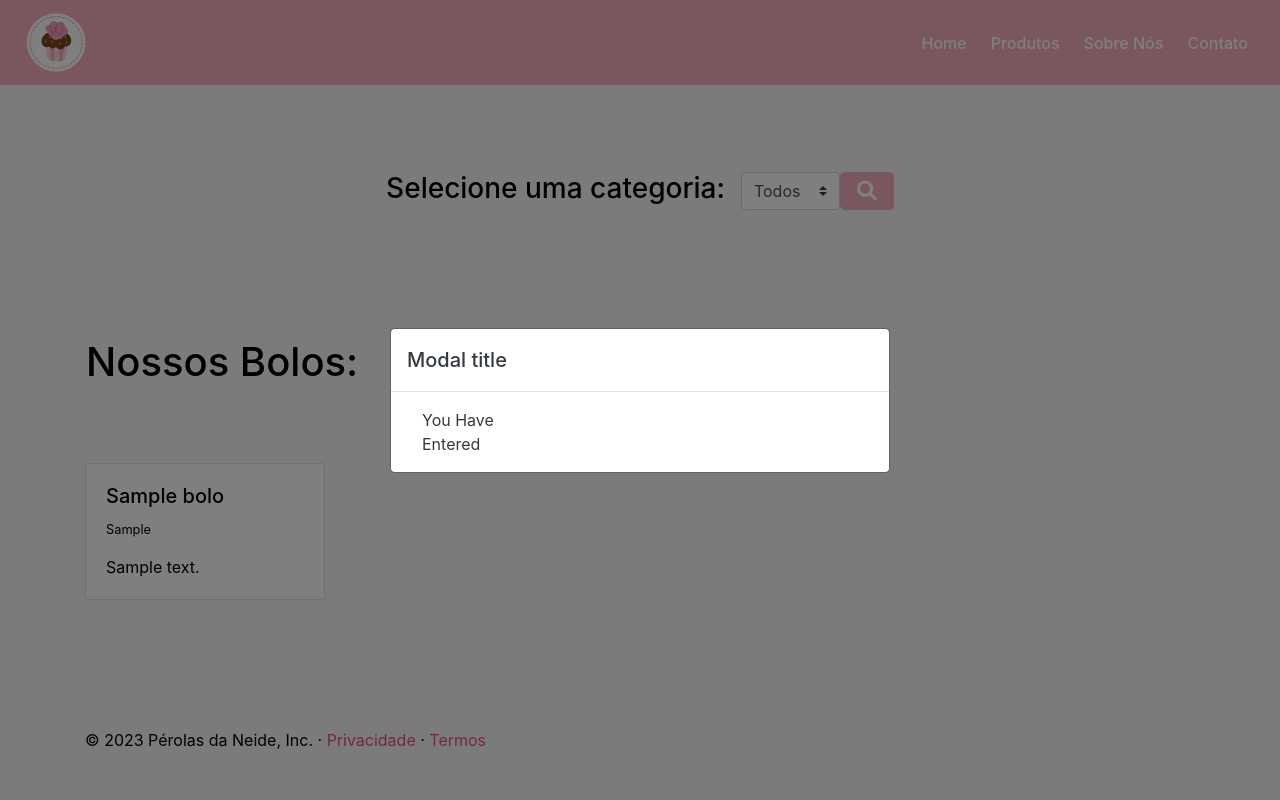
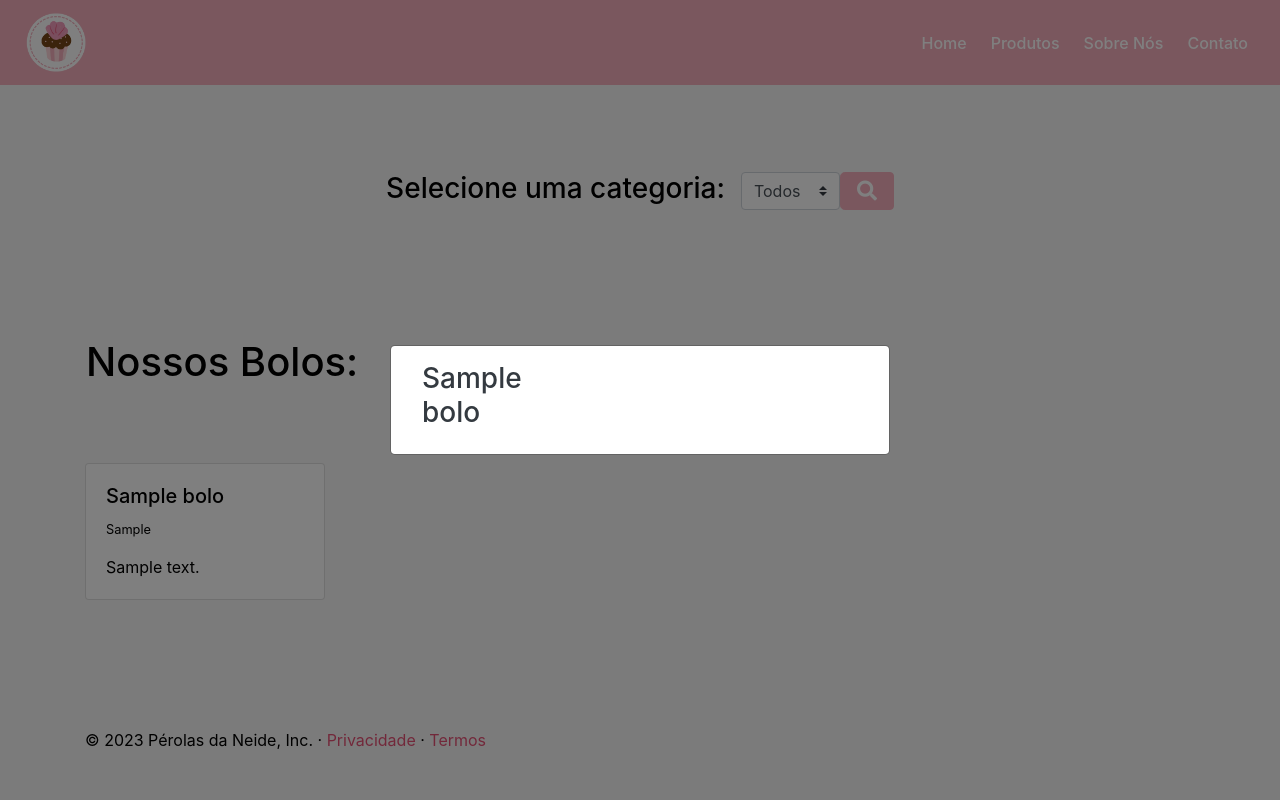
Before and after one commit to nana-marques/perolas-website, a CodeIgniter app: page /Ana/index.php/bolos/cards_bolos in a window 1280 px wide, after a click that opens the changed part. Run offline with CodeIgniter, Linux system fonts and the light colour scheme; tables that the repository leaves empty or names only in its code hold one stand-in row (values such as "Sample post"); some libraries are stand-ins or nearby versions.

Commit message:
titulo da modal funcionando (foreach)

```diff
--- a/application/controllers/Bolos.php
+++ b/application/controllers/Bolos.php
@@ -57,8 +57,10 @@ class Bolos extends CI_Controller {
 		$this->load->view('static/header.php');
 
 
-		$data['result2'] = $this->Mbolos->tipos();
-		$data['result'] = $this->Mbolos->select();
+		$data = [
+			'result2' => $this->Mbolos->tipos(),
+			'result'  => $this->Mbolos->select(),
+		];
 
 
 		$this->load->view('cards/cards_bolos.php', $data);
--- a/application/views/cards/cards_bolos.php
+++ b/application/views/cards/cards_bolos.php
@@ -3,16 +3,12 @@
 <div class="modal fade" id="card-details" tabindex="-1" role="dialog" aria-labelledby="card-details-title" aria-hidden="true">
     <div class="modal-dialog modal-dialog-centered" role="document">
         <div class="modal-content text-dark">
-            <div class="modal-header">
-                <h5 class="modal-title" id="titulo">Modal title</h5>
-                <button type="button" class="close" data-dismiss="modal" aria-label="Close">
-                    <!-- <span aria-hidden="true">&times;</span> -->
-                </button>
-            </div>
             <div class="modal-body">
                 <div class="col-lg-3 col-md-4 col-sm-6" data-toggle="modal" data-target="#card-details">
+                    <h3 name="inputnome" id="inputnome"></h3>
                     <!-- <svg class="bd-placeholder-img"  xmlns="http://www.w3.org/2000/svg" preserveAspectRatio="xMidYMid slice" focusable="false" role="img" aria-label="Placeholder: 140x140"><rect width="100%" height="100%" fill="#777"/></svg> -->
-                    <p class="card-text" id="modal_body"></p>
+                    <p class="card-text" id="modal_body"> </p>
+
                 </div>
             </div>
         </div>
@@ -47,8 +43,8 @@
                     <div class="row mt-5">
                         <?php
                         foreach ($result as $row) { ?>
-                        <div class="col-lg-3 col-md-4 col-sm-6" style="cursor:pointer;" id="submit" data-toggle="modal" data-target="#card-details">
-                            <div class="card cardH" style="width: 15rem; margin-top: 1vw;">
+                        <div class="col-lg-3 col-md-4 col-sm-6" style="cursor:pointer;">
+                            <div class="card cardH" style="width: 15rem; margin-top: 1vw;"  onclick="fillModalNome('<?= $row->nome ?>')" data-target="#card-details" data-toggle="modal">
                             <!-- <svg class="bd-placeholder-img"  xmlns="http://www.w3.org/2000/svg" preserveAspectRatio="xMidYMid slice" focusable="false" role="img" aria-label="Placeholder: 140x140"><rect width="100%" height="100%" fill="#777"/></svg> -->
                                 <div class="card-body">
                                     <h5 class="card-title" id="nome" value="<?= $row->nome ?>"><?= $row->nome ?></h5>
@@ -65,12 +61,20 @@
     </main>
 </div>
 
-<script type="text/javascript">
-    $("#submit").click(function () {
-        var nome = $("#nome").val();
-        var str = "You Have Entered " + nome;
-        $("#modal_body").html(str);
-    });
+<script>
+
+    function fillModalNome(nome) {
+     document.getElementById("inputnome").textContent = nome;
+
+
+        console.log(nome);
+    }
+
+    // $("#submit").click(function () {
+    //     var nome = $("#nome").val();
+    //     var str = "You Have Entered " + nome;
+    //     $("#modal_body").html(str);
+    // });
 </script>
 
 </body>
```
